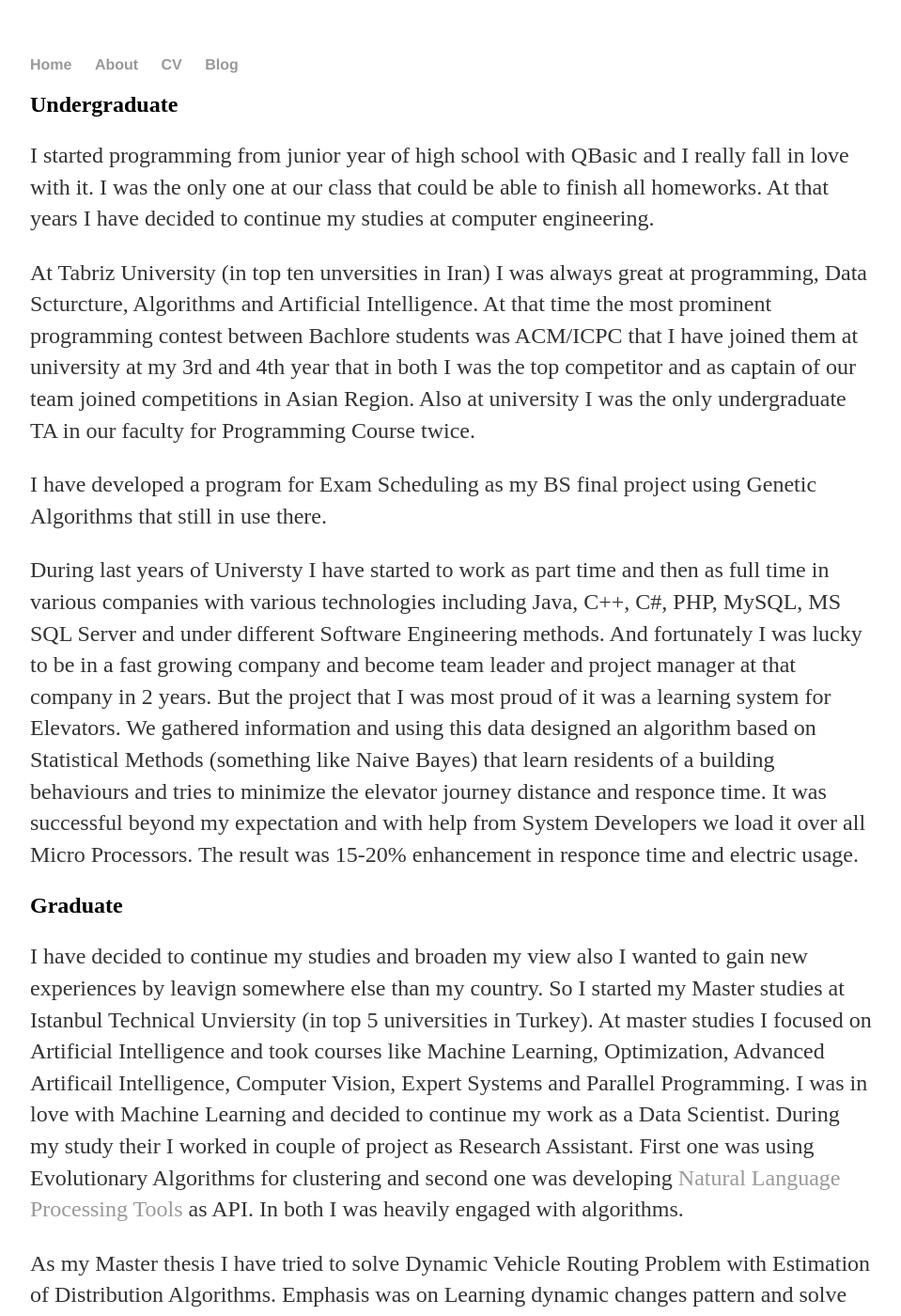
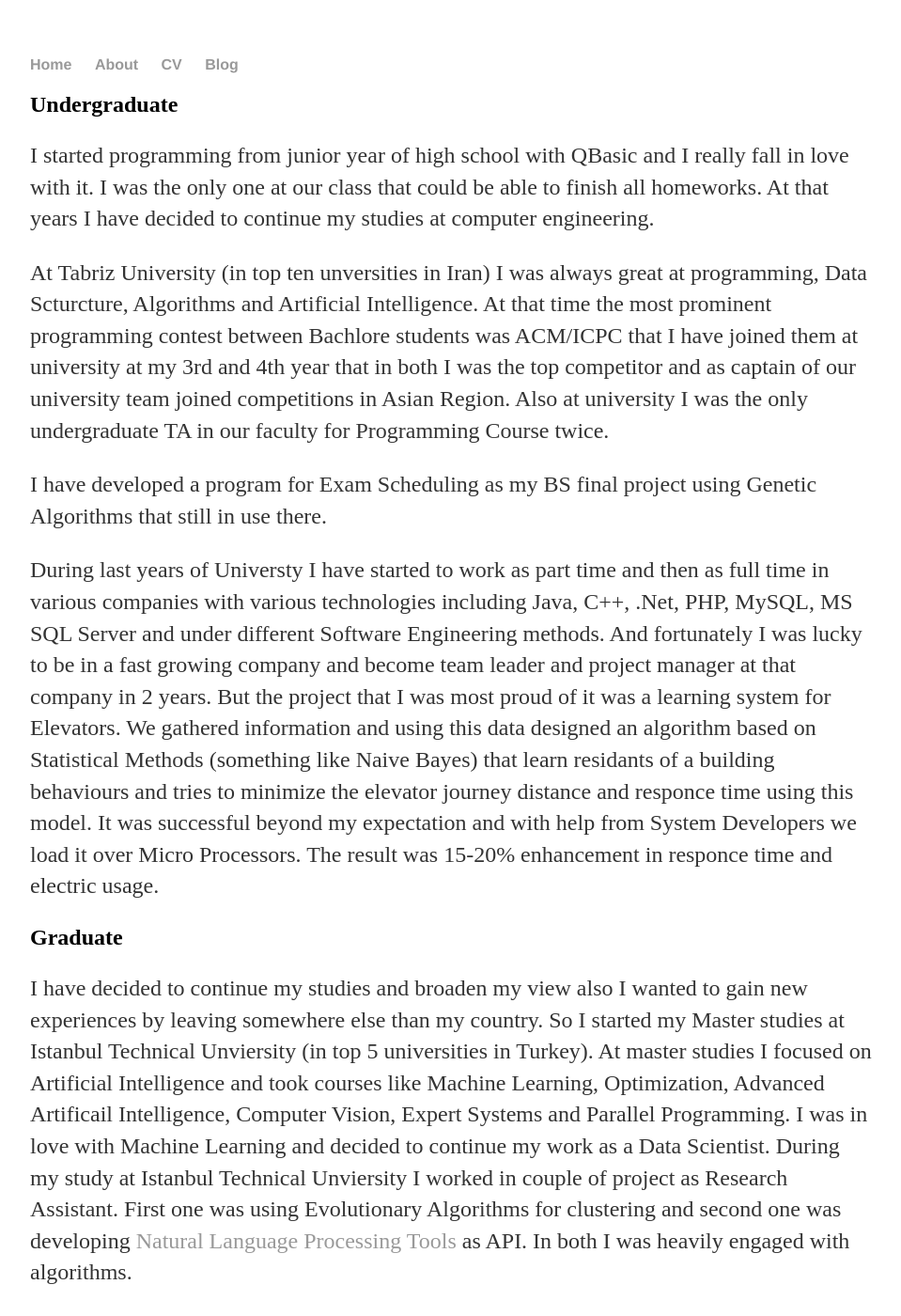
Before and after one commit to pvza85/pvza85.github.io, a Jekyll site: the page built from about/index.html, in a window 1280 px wide and 1400 px high. Shown: the whole window at 94% size, without its empty margins (160-1119 px from the left). Built offline with Jekyll 4.4.1, drawn with Linux system fonts in a browser that asks for light colours; some of the changed lines change nothing that is shown; some of the changed text lies outside the part shown.

Commit message:
Update index.html

```diff
--- a/about/index.html
+++ b/about/index.html
@@ -7,24 +7,30 @@
 	<p>I started programming from junior year of high school with QBasic and I really fall in love with it. I was the only one
 	at our class that could be able to finish all homeworks. At that years I have decided to continue my studies at computer engineering.</p>
 	<p>At Tabriz University (in top ten unversities in Iran) I was always great at programming, Data Scturcture, Algorithms and Artificial Intelligence. At that time the most prominent programming contest between Bachlore students was ACM/ICPC that I have
-	joined them at university at my 3rd and 4th year that in both I was the top competitor and as captain of our team joined competitions in Asian Region. Also at university I was the only
+	joined them at university at my 3rd and 4th year that in both I was the top competitor and as captain of our university team joined competitions in Asian Region. Also at university I was the only
 	undergraduate TA in our faculty for Programming Course twice.</p>
 	<p>I have developed a program for Exam Scheduling as my BS final project using Genetic Algorithms that still in use there.</p>
 	<p>During last years of Universty I have started to work as part time and then as full time in various companies with various
-	technologies including Java, C++, C#, PHP, MySQL, MS SQL Server and under different Software Engineering methods. And fortunately I was lucky to be in a fast
+	technologies including Java, C++, .Net, PHP, MySQL, MS SQL Server and under different Software Engineering methods. And fortunately I was lucky to be in a fast
 	growing company and become team leader and project manager at that company in 2 years. But the project that I was most proud of it was a
 	 learning system for Elevators. We gathered information and using this data designed an algorithm based on Statistical Methods (something like Naive Bayes)
-	 that learn residents of a building behaviours and tries to minimize the elevator journey distance and responce time. It was successful
-	 beyond my expectation and with help from System Developers we load it over all Micro Processors. The result was 15-20%
+	 that learn residants of a building behaviours and tries to minimize the elevator journey distance and responce time using this model. It was successful
+	 beyond my expectation and with help from System Developers we load it over Micro Processors. The result was 15-20%
 	 enhancement in responce time and electric usage.</p>
 
 	 <h2>Graduate</h2>
-	 <p>I have decided to continue my studies and broaden my view also I wanted to gain new experiences by leavign somewhere
+	 <p>I have decided to continue my studies and broaden my view also I wanted to gain new experiences by leaving somewhere
 	 else than my country. So I started my Master studies at Istanbul Technical Unviersity (in top 5 universities in Turkey).
 	 At master studies I focused on Artificial Intelligence and took courses like Machine Learning, Optimization, Advanced Artificail Intelligence,
 	 Computer Vision, Expert Systems and Parallel Programming. I was in love with Machine Learning and decided to continue my work as a Data Scientist.
-	 During my study their I worked in couple of project as Research Assistant. First one was using Evolutionary Algorithms for clustering and second one was
+	 During my study at Istanbul Technical Unviersity I worked in couple of project as Research Assistant. First one was using Evolutionary Algorithms for clustering and second one was
 	 developing <a href="http://tools.nlp.itu.edu.tr/">Natural Language Processing Tools</a> as API. In both I was heavily engaged with algorithms.</p>
 	 <p>As my Master thesis I have tried to solve Dynamic Vehicle Routing Problem with Estimation of Distribution Algorithms. Emphasis was on Learning dynamic
 	  changes pattern and solve this Logistic problem very quickly. The project code is available <a href="https://github.com/pvza85/VehicleRouting">here</a>.</p>
+	  <p>I have joined a start-up project that I was the sole developer of the system. We have gather and wrangle data from different
+	  sources and then using various NLP techniches like TF-IDF, Word2Vec, n-gram, normalization and ... tried to clearn and extract features
+	  and then using machine learning algorithms such as Multi Percetron NN, Random Forrest, Support Vector Machine and many more tried to train the model.</p>
+	  <p>While last year of Masters I've tried to enrich my Data Science knowledge so I have attend MOOCs and tried to learn new technologies.
+	  I have also done a vast research in this field and join a Kaggle competition. I have also worked over Deep Learning and tried to solved differnt problems
+	  with modern methods (have been lost a computer while training Deep Learning by GPU).</p>
 </div><!-- /.blurb -->
```
